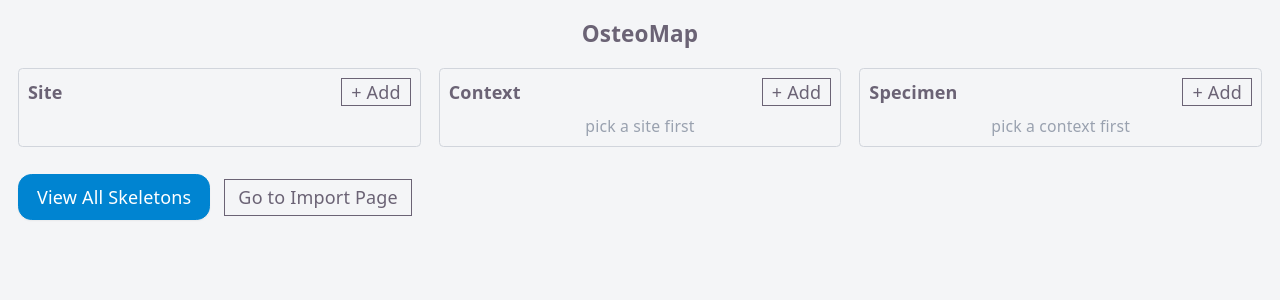
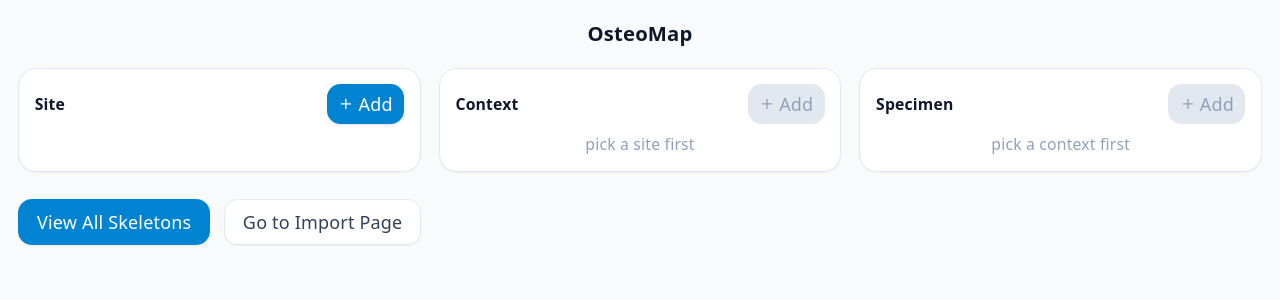
Before and after one commit to Donaks1/3200_53, a React (Vite) app in the folder osteomap/: page / in a window 1280 px wide. Shown: the top 300 px of the page. Built offline with nearby package versions, Linux system fonts and the light colour scheme.

Commit message:
restyle HomePage to match app design (#48)

```diff
--- a/osteomap/src/pages/HomePage.tsx
+++ b/osteomap/src/pages/HomePage.tsx
@@ -7,6 +7,7 @@ import type { SiteRecord, ContextRecord, CaseRecord, AgeGroup } from '../db/type
 import TextInputPopup from '../components/TextInputPopup'
 import Metadata from '../components/Metadata'
 import type { SpecimenMetadata } from '../components/Metadata'
+import { Plus, Pencil, Trash2 } from 'lucide-react'
 
 
 function HomePage({ onNavigate }: { onNavigate: NavigateFn }) {
@@ -165,10 +166,10 @@ function HomePage({ onNavigate }: { onNavigate: NavigateFn }) {
   }
 
   return (
-    <div className="p-4">
+    <div className="min-h-screen bg-slate-50 text-slate-800 p-4">
       <div className="mb-4">
-        <h1 className="text-xl font-bold mb-1">OsteoMap</h1>
-        <p className="text-sm text-gray-500">
+        <h1 className="text-lg font-bold text-slate-900 mb-1">OsteoMap</h1>
+        <p className="text-sm text-slate-500">
           {currentSite?.siteName}
           {currentContext ? ' > ' + currentContext.contextName : ''}
           {currentCase ? ' > ' + currentCase.caseName : ''}
@@ -178,21 +179,33 @@ function HomePage({ onNavigate }: { onNavigate: NavigateFn }) {
 
       <div className="flex flex-col gap-4 sm:flex-row">
         {/* Site column */}
-        <div className="flex-1 border border-gray-300 rounded p-2">
+        <div className="flex-1 rounded-2xl border border-slate-200 bg-white p-3.5 shadow-xs">
           <div className="flex justify-between items-center mb-2">
-            <b>Site</b>
-            <button className="border px-2 text-sm" onClick={() => setPopSite(true)}>
-              + Add
+            <b className="text-sm font-bold text-slate-900">Site</b>
+            <button
+              className="flex items-center gap-1 rounded-xl bg-sky-600 px-2.5 py-1.5 text-xs font-semibold text-white shadow-sm hover:bg-sky-700 transition-colors active:scale-98"
+              onClick={() => setPopSite(true)}
+            >
+              <Plus className="h-3.5 w-3.5" />
+              Add
             </button>
           </div>
 
 
           {sites.map((s) => (
-            <div key={s.siteId} className="flex items-center gap-1 mb-1">
+            <div
+              key={s.siteId}
+              className={
+                'group flex items-center gap-1 rounded-xl border p-1 pl-3 mb-2 shadow-xs transition-all ' +
+                (s.siteId === siteId
+                  ? 'border-sky-300 bg-sky-50'
+                  : 'border-slate-200 bg-white hover:border-sky-300 hover:shadow-md')
+              }
+            >
               <button
                 className={
-                  'flex-1 text-left px-2 py-1 border ' +
-                  (s.siteId === siteId ? 'bg-gray-200' : '')
+                  'flex-1 text-left py-1.5 text-sm font-medium truncate ' +
+                  (s.siteId === siteId ? 'text-sky-700' : 'text-slate-700')
                 }
                 onClick={() => {
                   setSiteId(s.siteId)
@@ -202,11 +215,21 @@ function HomePage({ onNavigate }: { onNavigate: NavigateFn }) {
               >
                 {s.siteName}
               </button>
-              <button className="text-sm" onClick={() => editSite(s.siteId)}>
-                Edit
+              <button
+                className="flex h-7 w-7 shrink-0 items-center justify-center rounded-lg text-slate-400 hover:bg-slate-100 hover:text-slate-700"
+                onClick={() => editSite(s.siteId)}
+                title="Rename site"
+                aria-label="Rename site"
+              >
+                <Pencil className="h-3.5 w-3.5" />
               </button>
-              <button className="text-sm" onClick={() => removeSite(s.siteId)}>
-                Del
+              <button
+                className="flex h-7 w-7 shrink-0 items-center justify-center rounded-lg text-slate-400 hover:bg-rose-50 hover:text-rose-600"
+                onClick={() => removeSite(s.siteId)}
+                title="Delete site"
+                aria-label="Delete site"
+              >
+                <Trash2 className="h-3.5 w-3.5" />
               </button>
             </div>
           ))}
@@ -214,22 +237,35 @@ function HomePage({ onNavigate }: { onNavigate: NavigateFn }) {
 
 
         {/* Context column */}
-        <div className="flex-1 border border-gray-300 rounded p-2">
+        <div className="flex-1 rounded-2xl border border-slate-200 bg-white p-3.5 shadow-xs">
           <div className="flex justify-between items-center mb-2">
-            <b>Context</b>
-            <button className="border px-2 text-sm" onClick={() => setPopCxt(true)} disabled={!currentSite}>
-              + Add
+            <b className="text-sm font-bold text-slate-900">Context</b>
+            <button
+              className="flex items-center gap-1 rounded-xl bg-sky-600 px-2.5 py-1.5 text-xs font-semibold text-white shadow-sm hover:bg-sky-700 transition-colors active:scale-98 disabled:cursor-not-allowed disabled:bg-slate-200 disabled:text-slate-400 disabled:shadow-none"
+              onClick={() => setPopCxt(true)}
+              disabled={!currentSite}
+            >
+              <Plus className="h-3.5 w-3.5" />
+              Add
             </button>
           </div>
 
 
-          {!currentSite && <p className="text-sm text-gray-400">pick a site first</p>}
+          {!currentSite && <p className="text-sm text-slate-400">pick a site first</p>}
           {contexts.map((c) => (
-            <div key={c.contextId} className="flex items-center gap-1 mb-1">
+            <div
+              key={c.contextId}
+              className={
+                'group flex items-center gap-1 rounded-xl border p-1 pl-3 mb-2 shadow-xs transition-all ' +
+                (c.contextId === contextId
+                  ? 'border-sky-300 bg-sky-50'
+                  : 'border-slate-200 bg-white hover:border-sky-300 hover:shadow-md')
+              }
+            >
               <button
                 className={
-                  'flex-1 text-left px-2 py-1 border ' +
-                  (c.contextId === contextId ? 'bg-gray-200' : '')
+                  'flex-1 text-left py-1.5 text-sm font-medium truncate ' +
+                  (c.contextId === contextId ? 'text-sky-700' : 'text-slate-700')
                 }
                 onClick={() => {
                 setContextId(c.contextId)
@@ -238,11 +274,21 @@ function HomePage({ onNavigate }: { onNavigate: NavigateFn }) {
               >
                 {c.contextName}
               </button>
-              <button className="text-sm" onClick={() => editContext(c.contextId)}>
-                Edit
+              <button
+                className="flex h-7 w-7 shrink-0 items-center justify-center rounded-lg text-slate-400 hover:bg-slate-100 hover:text-slate-700"
+                onClick={() => editContext(c.contextId)}
+                title="Rename context"
+                aria-label="Rename context"
+              >
+                <Pencil className="h-3.5 w-3.5" />
               </button>
-              <button className="text-sm" onClick={() => removeContext(c.contextId)}>
-                Del
+              <button
+                className="flex h-7 w-7 shrink-0 items-center justify-center rounded-lg text-slate-400 hover:bg-rose-50 hover:text-rose-600"
+                onClick={() => removeContext(c.contextId)}
+                title="Delete context"
+                aria-label="Delete context"
+              >
+                <Trash2 className="h-3.5 w-3.5" />
               </button>
             </div>
           ))}
@@ -251,32 +297,55 @@ function HomePage({ onNavigate }: { onNavigate: NavigateFn }) {
 
 
         {/* Specimen column */}
-        <div className="flex-1 border border-gray-300 rounded p-2">
+        <div className="flex-1 rounded-2xl border border-slate-200 bg-white p-3.5 shadow-xs">
           <div className="flex justify-between items-center mb-2">
-            <b>Specimen</b>
-            <button className="border px-2 text-sm" onClick={startAddCase} disabled={!currentContext}>
-              + Add
+            <b className="text-sm font-bold text-slate-900">Specimen</b>
+            <button
+              className="flex items-center gap-1 rounded-xl bg-sky-600 px-2.5 py-1.5 text-xs font-semibold text-white shadow-sm hover:bg-sky-700 transition-colors active:scale-98 disabled:cursor-not-allowed disabled:bg-slate-200 disabled:text-slate-400 disabled:shadow-none"
+              onClick={startAddCase}
+              disabled={!currentContext}
+            >
+              <Plus className="h-3.5 w-3.5" />
+              Add
             </button>
           </div>
 
 
-          {!currentContext && <p className="text-sm text-gray-400">pick a context first</p>}
+          {!currentContext && <p className="text-sm text-slate-400">pick a context first</p>}
           {cases.map((cas) => (
-            <div key={cas.caseId} className="flex items-center gap-1 mb-1">
+            <div
+              key={cas.caseId}
+              className={
+                'group flex items-center gap-1 rounded-xl border p-1 pl-3 mb-2 shadow-xs transition-all ' +
+                (cas.caseId === caseId
+                  ? 'border-sky-300 bg-sky-50'
+                  : 'border-slate-200 bg-white hover:border-sky-300 hover:shadow-md')
+              }
+            >
               <button
                 className={
-                  'flex-1 text-left px-2 py-1 border ' +
-                  (cas.caseId === caseId ? 'bg-gray-200' : '')
+                  'flex-1 text-left py-1.5 text-sm font-medium truncate ' +
+                  (cas.caseId === caseId ? 'text-sky-700' : 'text-slate-700')
                 }
                 onClick={() => setCaseId(cas.caseId)}
               >
                 {cas.caseName}
               </button>
-              <button className="text-sm" onClick={() => editCase(cas.caseId)}>
-                Edit
+              <button
+                className="flex h-7 w-7 shrink-0 items-center justify-center rounded-lg text-slate-400 hover:bg-slate-100 hover:text-slate-700"
+                onClick={() => editCase(cas.caseId)}
+                title="Edit specimen"
+                aria-label="Edit specimen"
+              >
+                <Pencil className="h-3.5 w-3.5" />
               </button>
-              <button className="text-sm" onClick={() => removeCase(cas.caseId)}>
-                Del
+              <button
+                className="flex h-7 w-7 shrink-0 items-center justify-center rounded-lg text-slate-400 hover:bg-rose-50 hover:text-rose-600"
+                onClick={() => removeCase(cas.caseId)}
+                title="Delete specimen"
+                aria-label="Delete specimen"
+              >
+                <Trash2 className="h-3.5 w-3.5" />
               </button>
             </div>
           ))}
@@ -295,7 +364,7 @@ function HomePage({ onNavigate }: { onNavigate: NavigateFn }) {
         </button>
 
         <button
-          className="border px-3 py-1"
+          className="rounded-xl border border-slate-200 bg-white px-4 py-2 text-sm font-semibold text-slate-700 shadow-xs hover:bg-slate-100 transition-colors"
           onClick={() => onNavigate('export')}
         >
           Go to Import Page
```
